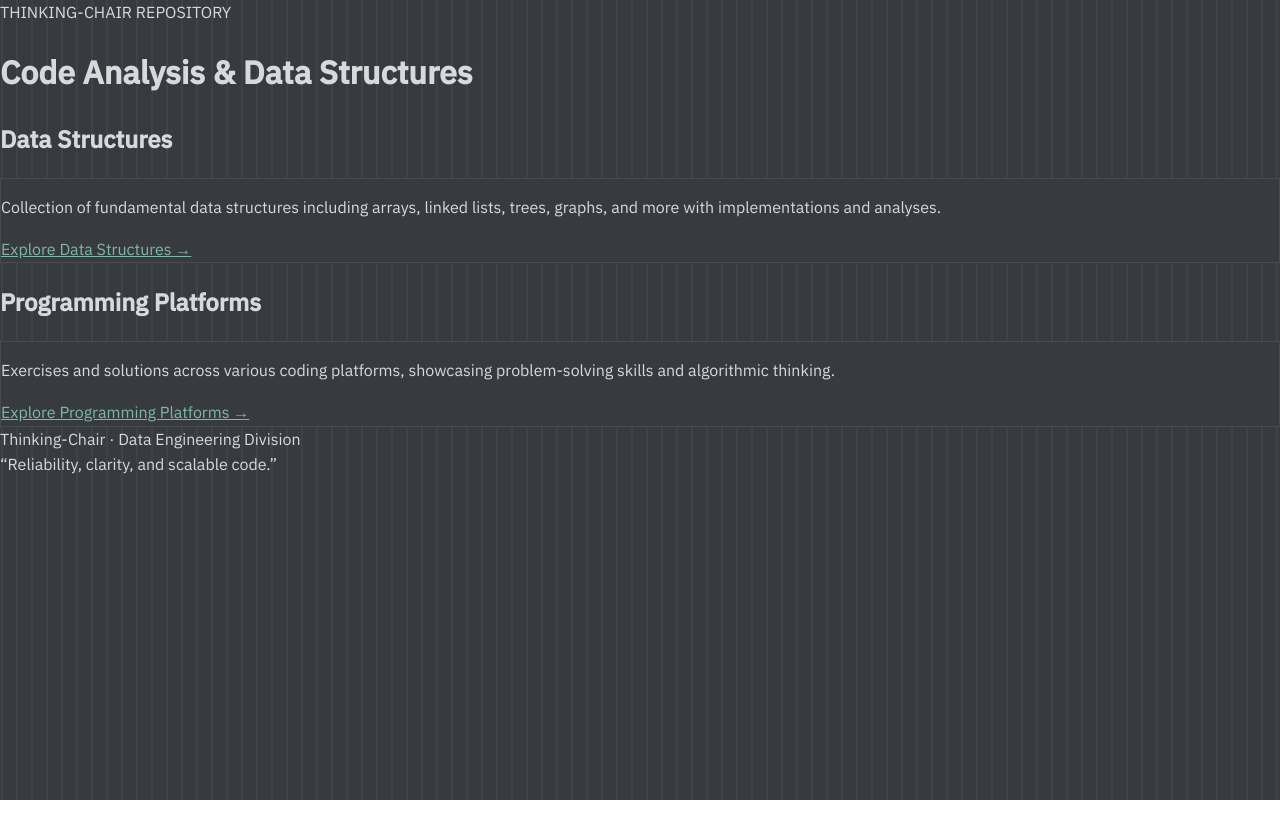
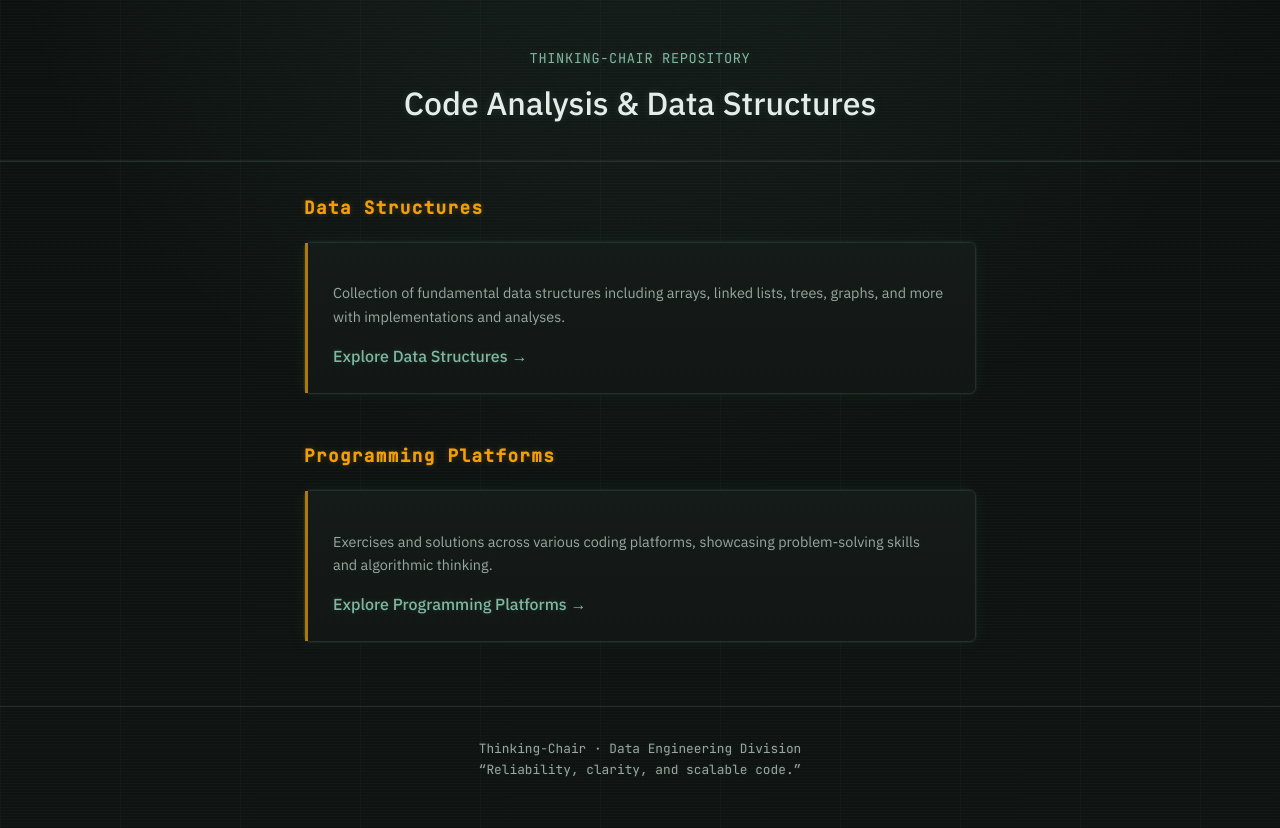
Before and after one commit to Jared-Caraan/Thinking-Chair, a plain HTML site: page index.html in a window 1280 px wide. Before the commit the page ends 800 px from the top, so only its background shows below. Drawn offline with Linux system fonts and the light colour scheme.

Commit message:
Update index.html

```diff
--- a/index.html
+++ b/index.html
@@ -10,59 +10,137 @@
 
   <style>
     :root {
-      --bg-base: #2c2f33;       /* bleak slate gray */
-      --bg-gradient-light: #3a3d42; /* subtle overhead light */
-      --panel: #373b40;         /* panel walls */
-      --border: #474b51;
-      --text: #d7d9dc;
-      --muted: #a3a6aa;
-      --accent: #f29f05;        /* hazard orange */
+      --bg: #0f1412;
+      --panel: #151b18;
+      --border: #26302b;
+      --text: #e6ece9;
+      --muted: #9aa6a0;
+      --accent: #f29f05;
       --green: #7fb8a2;
-      --glow: rgba(127, 184, 162, 0.15);
+      --glow: rgba(127, 184, 162, 0.25);
+    }
+
+    * {
+      box-sizing: border-box;
     }
 
     body {
       margin: 0;
       background:
-        /* subtle vertical panel lines for conference wall */
-        repeating-linear-gradient(
-          to right,
-          var(--panel) 0,
-          var(--panel) 1px,
-          var(--border) 2px,
-          var(--panel) 3px,
-          var(--panel) 15px
-        ),
-        /* soft top center overhead lighting */
-        radial-gradient(
-          circle at center top,
-          var(--bg-gradient-light),
-          var(--bg-base) 80%
-        );
+        radial-gradient(circle at 50% -20%, rgba(127,184,162,0.08), transparent 55%),
+        repeating-linear-gradient(to right, rgba(255,255,255,0.02), rgba(255,255,255,0.02) 1px, transparent 1px, transparent 120px),
+        repeating-linear-gradient(to bottom, rgba(255,255,255,0.015), rgba(255,255,255,0.015) 1px, transparent 1px, transparent 3px),
+        linear-gradient(180deg, #0d1210, #0f1412);
       color: var(--text);
       font-family: 'IBM Plex Sans', sans-serif;
       line-height: 1.6;
-      text-shadow: none; /* remove glowing text for professionalism */
+      text-shadow: 0 0 6px rgba(127, 184, 162, 0.12);
     }
 
-    header, main, footer {
-      background: transparent;
+    header {
+      padding: 3rem 1.5rem 2rem;
+      text-align: center;
+      border-bottom: 1px solid var(--border);
+      box-shadow: inset 0 -1px 0 rgba(127,184,162,0.08);
+    }
+
+    header .tag {
+      font-family: 'JetBrains Mono', monospace;
+      color: var(--green);
+      font-size: 0.85rem;
+      letter-spacing: 0.05em;
+      margin-bottom: 0.5rem;
+      text-shadow: 0 0 8px var(--glow);
+    }
+
+    header h1 {
+      font-weight: 500;
+      font-size: 2rem;
+      margin: 0;
+      text-shadow: 0 0 10px rgba(127,184,162,0.18);
+    }
+
+    main {
+      max-width: 720px;
+      margin: 2rem auto 4rem;
+      padding: 0 1.5rem;
+    }
+
+    section {
+      margin-bottom: 3rem;
+    }
+
+    h2 {
+      font-family: 'JetBrains Mono', monospace;
+      font-size: 1.1rem;
+      letter-spacing: 0.08em;
+      color: var(--accent);
+      margin-bottom: 1.25rem;
+      text-shadow: 0 0 6px rgba(242, 159, 5, 0.25);
     }
 
     .panel {
-      background: var(--panel);
+      background: linear-gradient(180deg, #151b18, #121715);
       border: 1px solid var(--border);
-      box-shadow: none; /* remove glow for subtlety */
+      border-radius: 6px;
+      padding: 1.5rem 1.75rem;
+      margin-bottom: 1.5rem;
+      position: relative;
+      box-shadow:
+        0 0 0 1px rgba(127,184,162,0.05),
+        0 0 18px rgba(127,184,162,0.06);
+      transition: box-shadow 0.3s ease;
+    }
+
+    .panel::before {
+      content: "";
+      position: absolute;
+      inset: 0;
+      border-left: 3px solid var(--accent);
+      opacity: 0.7;
+      pointer-events: none;
+    }
+
+    .panel:hover {
+      box-shadow:
+        0 0 12px var(--accent),
+        0 0 25px var(--accent);
+    }
+
+    .panel h3 {
+      margin-top: 0;
+      margin-bottom: 0.5rem;
+      font-weight: 600;
+      text-shadow: 0 0 6px rgba(127,184,162,0.15);
+    }
+
+    .panel p {
+      color: var(--muted);
+      margin-bottom: 1rem;
+      font-size: 0.9rem;
     }
 
     a {
       color: var(--green);
-      text-shadow: none;
+      font-weight: 500;
+      text-decoration: none;
+      text-shadow: 0 0 6px rgba(127,184,162,0.2);
     }
 
     a:hover {
       text-decoration: underline;
     }
+
+    footer {
+      border-top: 1px solid var(--border);
+      padding: 2rem 1.5rem 3rem;
+      text-align: center;
+      font-family: 'JetBrains Mono', monospace;
+      font-size: 0.8rem;
+      color: var(--muted);
+      text-shadow: 0 0 4px rgba(127,184,162,0.12);
+    }
+
   </style>
 </head>
 <body>
```
